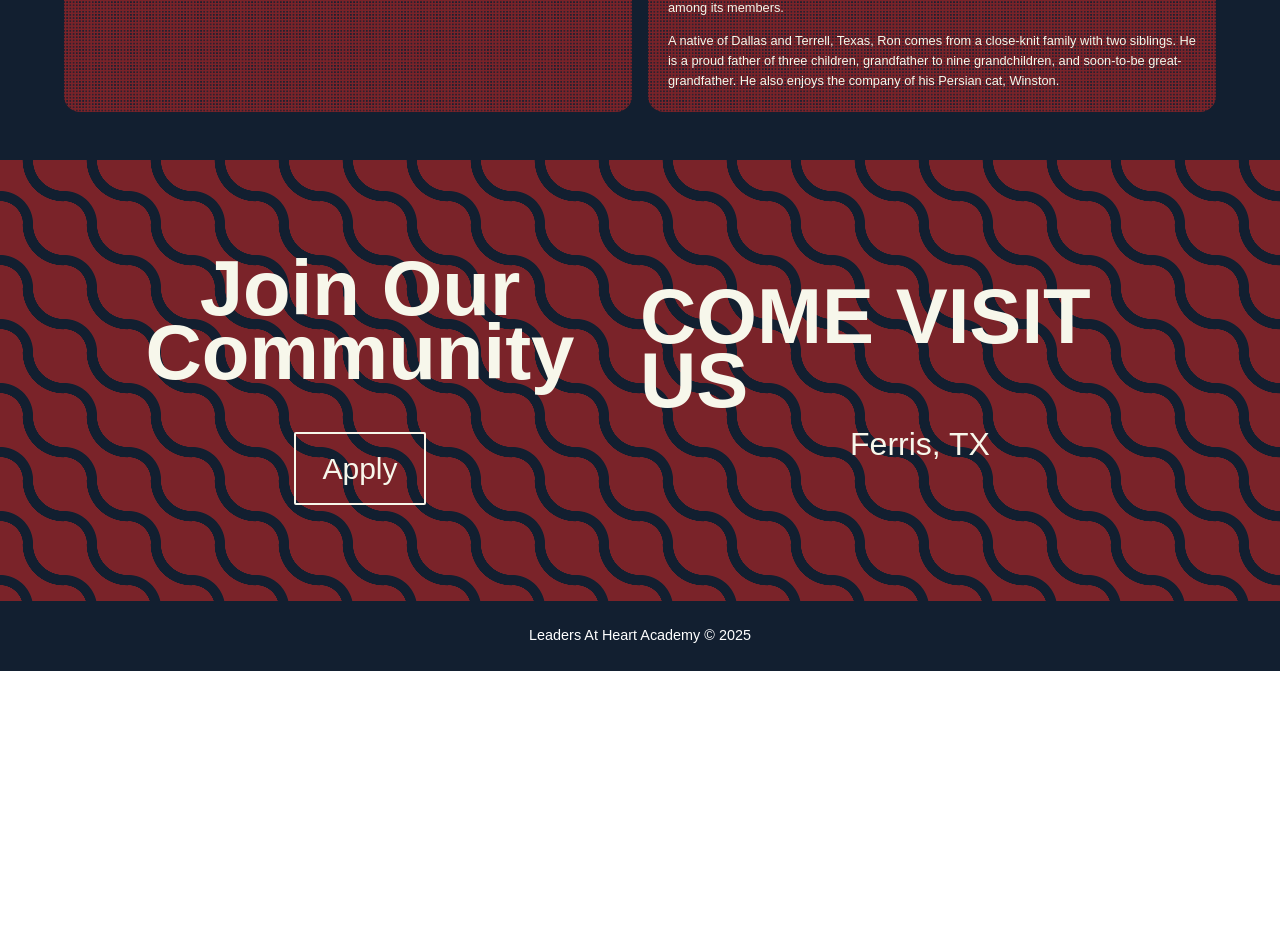
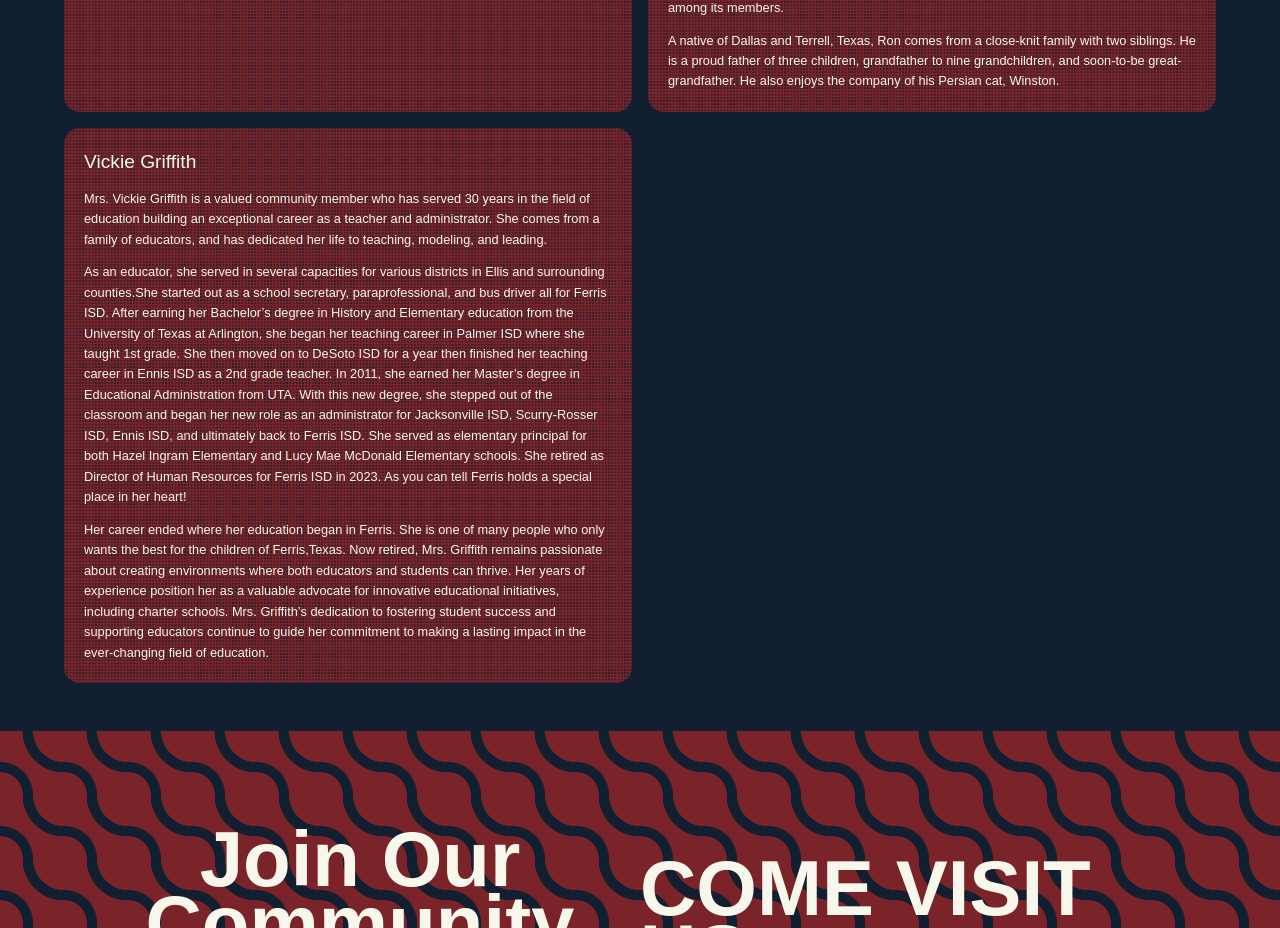
Before and after one commit to TannerFerris/Leaders-At-Heart-Academy, a React (Vite) app: page /AboutUs/AdvisoryBoard in a window 1280 px wide. Shown: the part 1580-2508 px from the top of the page. Before the commit the page ends 2251 px from the top, so only its background shows below. Built offline with nearby package versions, Linux system fonts and the light colour scheme; a web font is replaced by a local one; what @nextui-org/react would draw is missing.

Commit message:
Added Vickie to advisory board

```diff
--- a/src/Components/AdvisoryBoardCard.css
+++ b/src/Components/AdvisoryBoardCard.css
@@ -23,6 +23,22 @@
   justify-content: center;
   gap: 1rem;
   color: #f7f7eb;
+}
+
+.AdvisoryCardcontainerBlank {
+  width: 50%;
+  display: flex;
+  flex-direction: column;
+  justify-content: flex-start;
+  align-items: flex-start;
+  font-family: "PT Sans", sans-serif;
+  z-index: 2;
+  text-align: left;
+  gap: 0.75rem;
+  background-size: 0.2em 0.2em;
+  padding: 1.25rem;
+  border-radius: 1em;
+  overflow-y: auto;
 }
 
 .AdvisoryCardcontainer {
--- a/src/Components/AdvisoryBoardCard.jsx
+++ b/src/Components/AdvisoryBoardCard.jsx
@@ -152,6 +152,32 @@ function AdvisoryBoard() {
           </p>
         </div>
       </section>
+      <section className="Advisorysection">
+        <div className="AdvisoryCardcontainer">
+          <h1>Vickie Griffith</h1>
+          <p>
+            Mrs. Vickie Griffith is a valued community member who has served 30 years in the field of education building an exceptional career
+            as a teacher and administrator. She comes from a family of educators, and has dedicated her life to teaching, modeling, and leading.
+          </p>
+          <p>
+            As an educator, she served in several capacities for various districts in Ellis and surrounding counties.She started out as a school secretary,
+            paraprofessional, and bus driver all for Ferris ISD. After earning her Bachelor’s degree in History and Elementary education from the University
+            of Texas at Arlington, she began her teaching career in Palmer ISD where she taught 1st grade. She then moved on to DeSoto ISD for a year then
+            finished her teaching career in Ennis ISD as a 2nd grade teacher. In 2011, she earned her Master’s degree in Educational Administration from UTA.
+            With this new degree, she stepped out of the classroom and began her new role as an administrator for Jacksonville ISD, Scurry-Rosser ISD, Ennis ISD,
+            and ultimately back to Ferris ISD. She served as elementary principal for both Hazel Ingram Elementary and Lucy Mae McDonald Elementary schools. She
+            retired as Director of Human Resources for Ferris ISD in 2023. As you can tell Ferris holds a special place in her heart!
+          </p>
+          <p>
+            Her career ended where her education began in Ferris. She is one of many people who only wants the best for the children of Ferris,Texas. Now retired,
+            Mrs. Griffith remains passionate about creating environments where both educators and students can thrive. Her years of experience position her as a
+            valuable advocate for innovative educational initiatives, including charter schools. Mrs. Griffith’s dedication to fostering student success and
+            supporting educators continue to guide her commitment to making a lasting impact in the ever-changing field of education.
+          </p>
+        </div>
+        <div className="AdvisoryCardcontainerBlank">
+        </div>
+      </section>
     </main>
   );
 }
```
Lines whose indentation alone changed are shown as unchanged.
